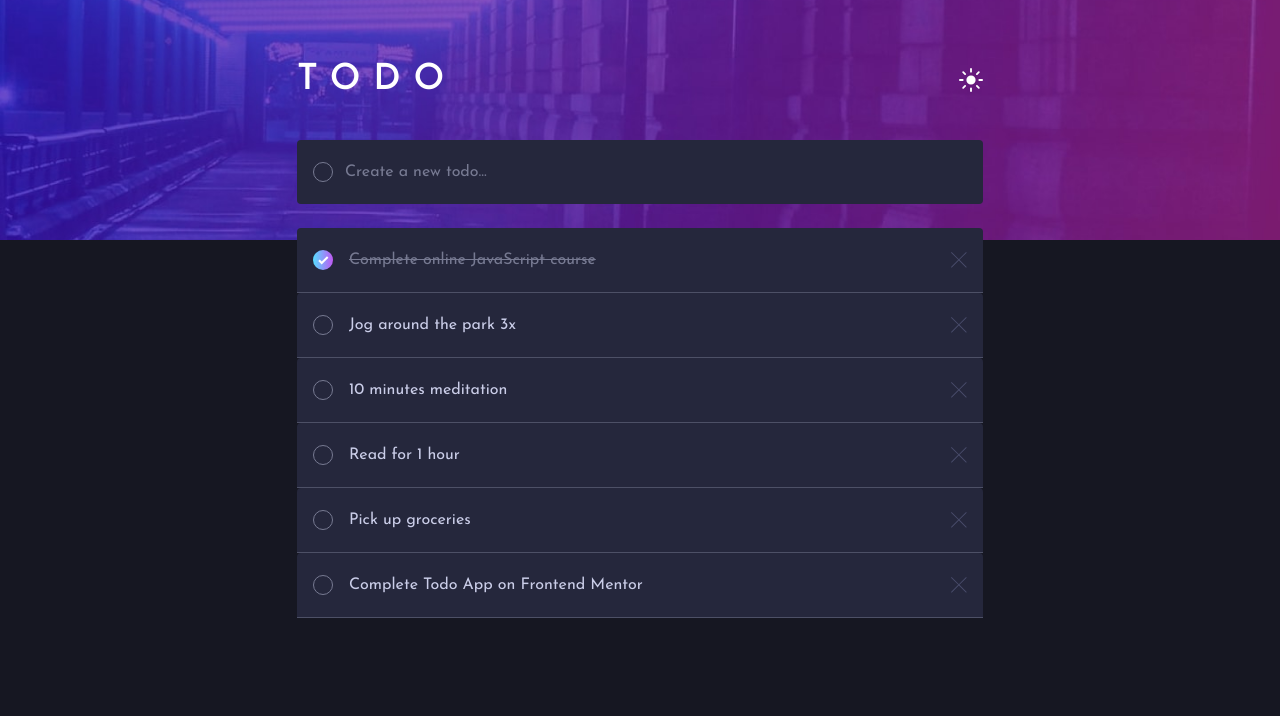
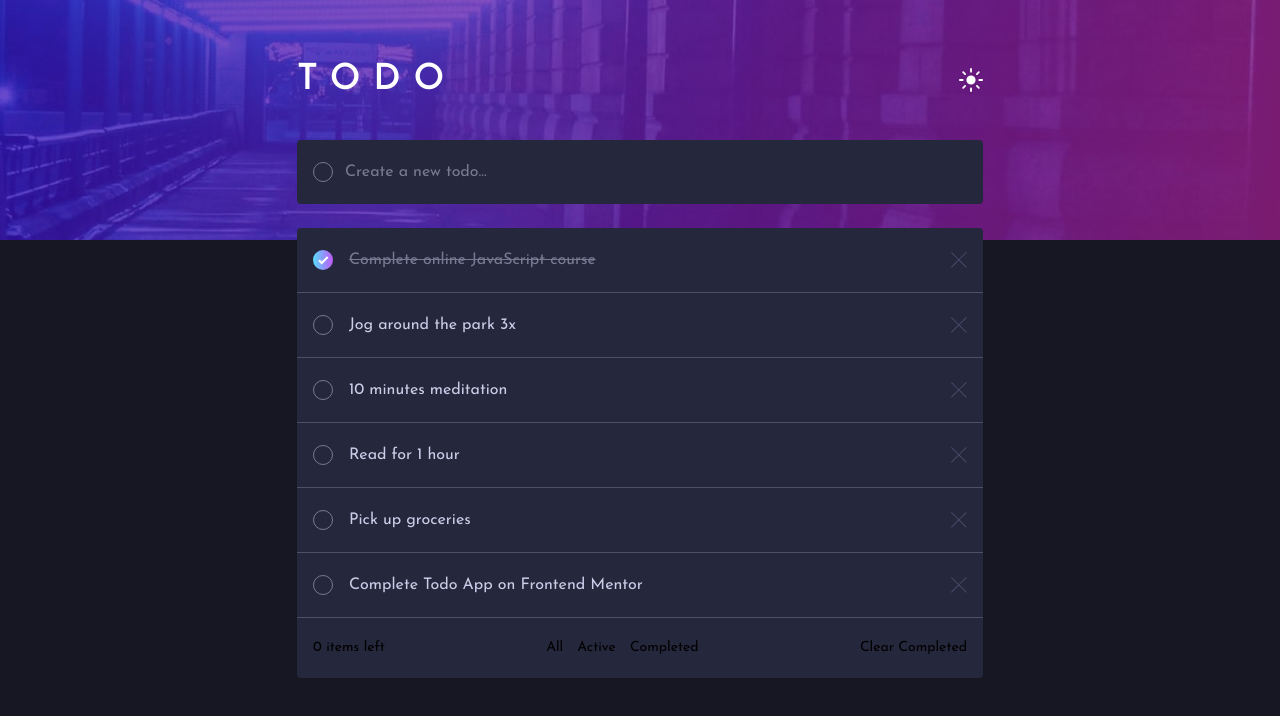
Before and after one commit to Rowada/todo-app-react, a React (Vite) app: page / in a window 1280 px wide. Shown: the top 716 px of the page. Built offline with nearby package versions, Linux system fonts and the light colour scheme.

Commit message:
feat: add todos filters

```diff
--- /dev/null
+++ b/src/components/todos/TodoFilter.jsx
@@ -0,0 +1,13 @@
+import React from "react";
+
+const TodoFilter = ({ setFilter }) => {
+  return (
+    <div className="flex gap-3.5">
+      <button onClick={() => setFilter("all")}>All</button>
+      <button onClick={() => setFilter("active")}>Active</button>
+      <button onClick={() => setFilter("completed")}>Completed</button>
+    </div>
+  );
+};
+
+export default TodoFilter;
--- a/src/components/todos/TodoList.jsx
+++ b/src/components/todos/TodoList.jsx
@@ -3,12 +3,23 @@ import useStore from "../../store";
 import ToggleTheme from "../toggleTheme/ToggleTheme";
 import { useState } from "react";
 import { TodoItem } from "./TodoItem";
-
+import TodoFilter from "./TodoFilter";
 import emptyTodos from "../../assets/images/empty-todos.svg";
 
 export const TodoList = () => {
   const [newTodo, setNewTodo] = useState("");
   const { todos, addTodo } = useStore((state) => state);
+
+  const [filter, setFilter] = useState("all");
+
+  const filteredTodos = todos.filter((todo) => {
+    if (filter === "active") {
+      return !todo.isCompleted;
+    } else if (filter === "completed") {
+      return todo.isCompleted;
+    }
+    return true;
+  });
 
   const handleSubmit = (e) => {
     e.preventDefault();
@@ -55,7 +66,7 @@ export const TodoList = () => {
         </div>
       </form>
       <div>
-        {todos.length === 0 ? (
+        {filteredTodos.length === 0 ? (
           <div className="w-full bg-background rounded-t flex flex-col items-center justify-center">
             <img
               className="w-96 py-5 h-auto"
@@ -66,12 +77,12 @@ export const TodoList = () => {
             <p className="text-2xl text-text pb-5">No todos yet</p>
           </div>
         ) : (
-          <ul>
-            {todos.map((todo) => {
+          <ul className="bg-background rounded-t">
+            {filteredTodos.map((todo) => {
               return (
                 <div
                   key={todo.id}
-                  className="w-full gap-2.5 py-5 ps-4 border-b border-accent text-text flex items-center justify-between bg-background rounded-t"
+                  className="w-full gap-2.5 py-5 ps-4 border-b border-accent text-text flex items-center justify-between "
                 >
                   <TodoItem todo={todo} id={todo.id} />
                 </div>
@@ -80,6 +91,12 @@ export const TodoList = () => {
           </ul>
         )}
       </div>
+
+      <div className="text-sm w-full flex items-center justify-between bg-background py-5 px-4 rounded-b">
+        <span>0 items left</span>
+        <TodoFilter setFilter={setFilter} />
+        <p>Clear Completed</p>
+      </div>
     </section>
   );
 };
```
